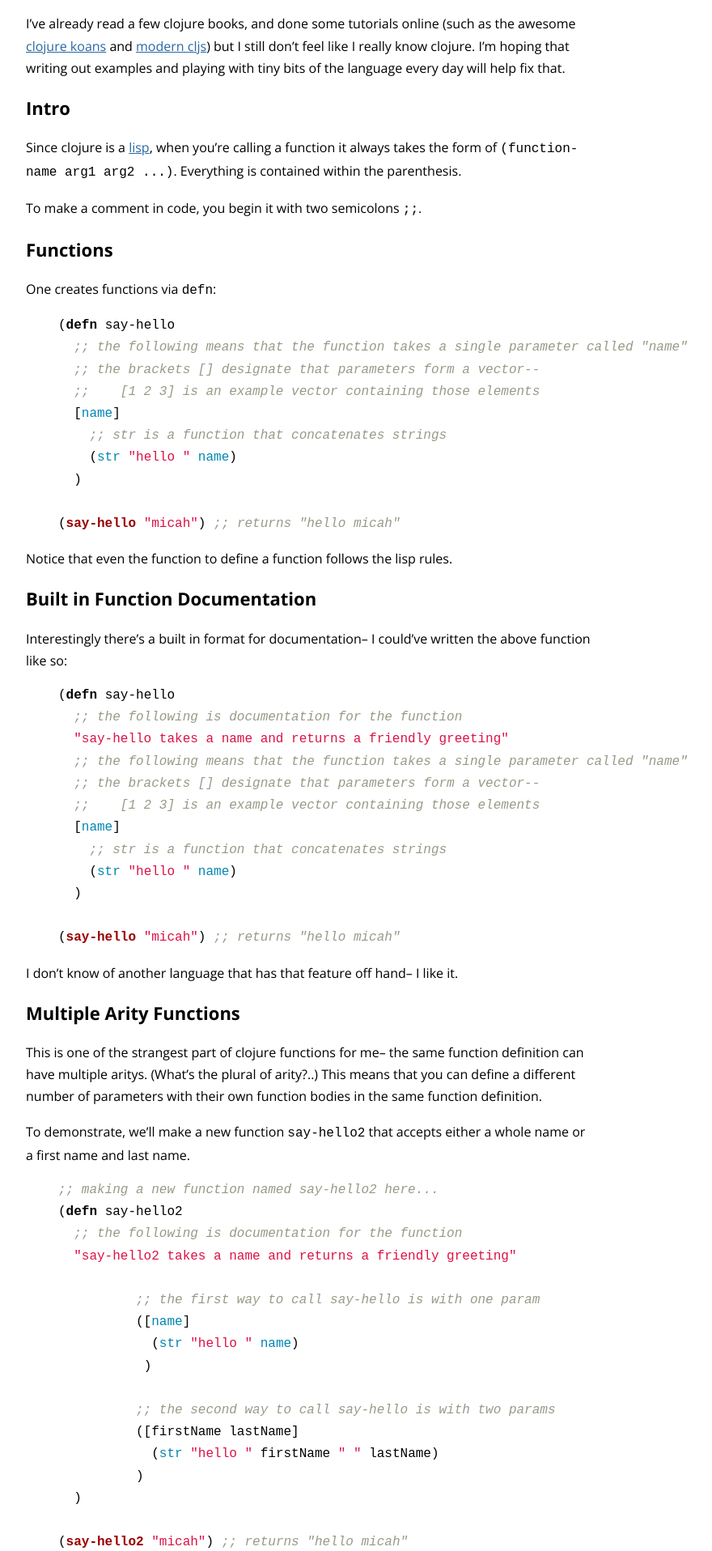
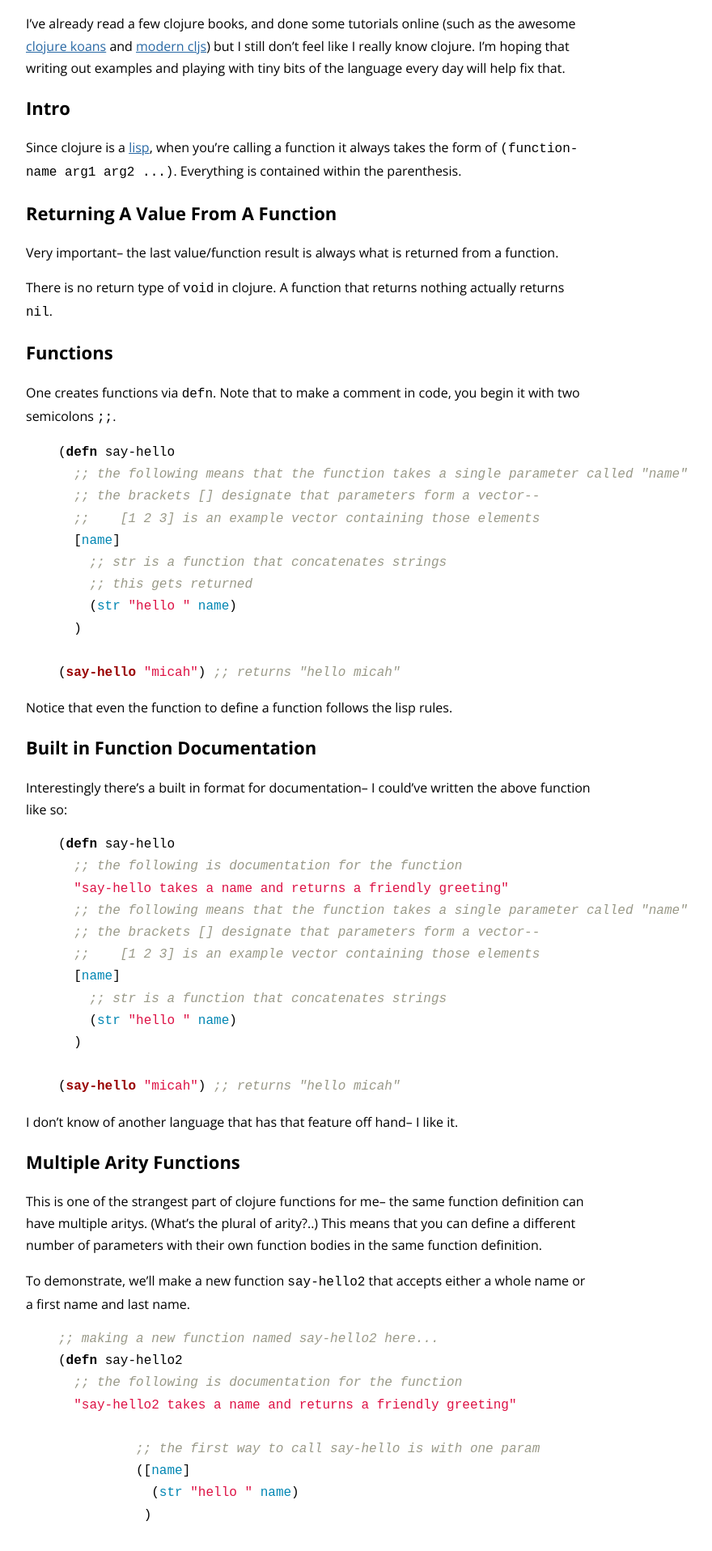
Before and after one commit to micahasmith/micahasmith.github.io, a Jekyll site: the page built from _posts/2014-09-02-clojure-a-day-functions.md, in a window 1280 px wide. Shown: the part 360-2276 px from the top of the page at 81% size, without its empty margins (258-1138 px from the left). Built offline with Jekyll 4.4.1, drawn with Linux system fonts in a browser that asks for light colours; Markdown is read by kramdown in place of the engine named in the settings; comment, search, counter and statistics services are not loaded.

```diff
--- a/_posts/2014-09-02-clojure-a-day-functions.md
+++ b/_posts/2014-09-02-clojure-a-day-functions.md
@@ -14,11 +14,19 @@ I've already read a few clojure books, and done some tutorials online (such as t
 
 Since clojure is a [lisp](http://www.cs.kau.se/cs/education/courses/dvgc01/lectures/Lisp2.pdf), when you're calling a function it always takes the form of `(function-name arg1 arg2 ...)`. Everything is contained within the parenthesis.
 
-To make a comment in code, you begin it with two semicolons `;;`.
+
+
+### Returning A Value From A Function
+
+Very important-- the last value/function result is always what is returned from a function.
+
+There is no return type of `void` in clojure. A function that returns nothing actually returns `nil`.
+
+
 
 ### Functions
 
-One creates functions via `defn`:
+One creates functions via `defn`. Note that to make a comment in code, you begin it with two semicolons `;;`.
 
 {% highlight clj %}
 (defn say-hello
@@ -27,6 +35,7 @@ One creates functions via `defn`:
   ;;    [1 2 3] is an example vector containing those elements
   [name]
     ;; str is a function that concatenates strings
+    ;; this gets returned
     (str "hello " name)
   )
 
@@ -56,6 +65,9 @@ Interestingly there's a built in format for documentation-- I could've written t
 
 I don't know of another language that has that feature off hand-- I like it.
 
+
+
+
 ### Multiple Arity Functions
 
 This is one of the strangest part of clojure functions for me-- the same function definition can have multiple aritys. (What's the plural of arity?..) This means that you can define a different number of parameters with their own function bodies in the same function definition.
@@ -83,6 +95,9 @@ To demonstrate, we'll make a new function `say-hello2` that accepts either a who
 (say-hello2 "micah" "smith") ;; returns "hello micah smith"
 {% endhighlight %}
 
+
+
+
 ### End
 
 I think in the next installment we'll look at anonymous functions... we'll see.
--- a/index.html
+++ b/index.html
@@ -4,7 +4,7 @@ title: hi! i'm micah smith
 ---
 
 <div class="stry">
-<p>Hi! I'm Micah Smith, a Brooklyn-based programmer.</p>
+<!-- <p>Hi! I'm Micah Smith, a Brooklyn-based programmer.</p> -->
 
 <ul class="posts">
 {% for post in site.posts %}
--- a/resources/css/site.css
+++ b/resources/css/site.css
@@ -100,7 +100,11 @@ a:hover {
 	font-weight: 700;
 	font-size:22px;
 }
-
+.stry h4{
+	margin: 1em 0;
+	font-weight: 700;
+	font-size:18px;
+}
 
 .stry h1{
 	margin: 1em 0;
```
Also changed, not shown: _posts/2014-09-02-clojure-a-day-index.md (added, +11 -0 lines), _posts/2014-09-07-clojure-conditional-flow-control.md (added, +141 -0 lines), resources/img/docker-01.JPG (added), resources/img/docker-02.jpg (added), resources/img/docker-azure-01.JPG (added), resources/img/docker-azure-run-go.JPG (added), 3 other files.
